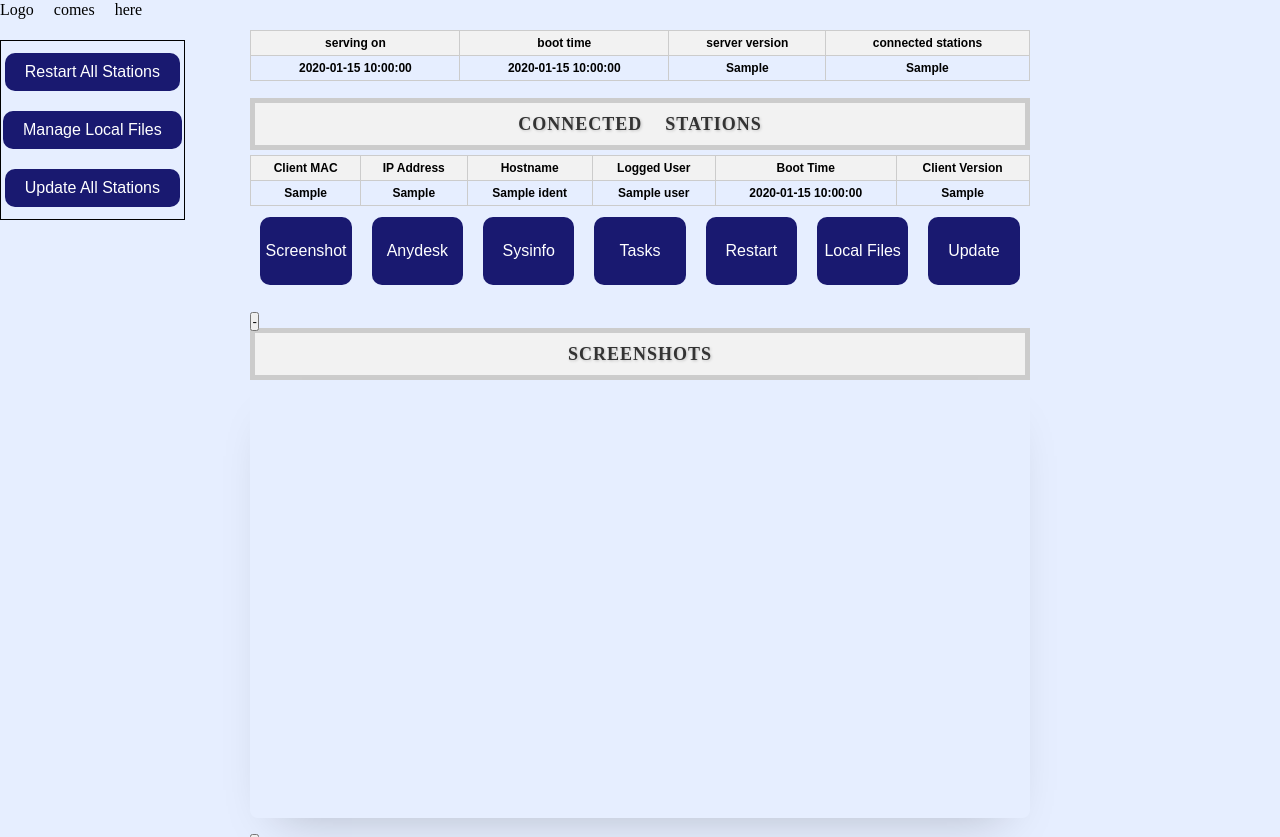
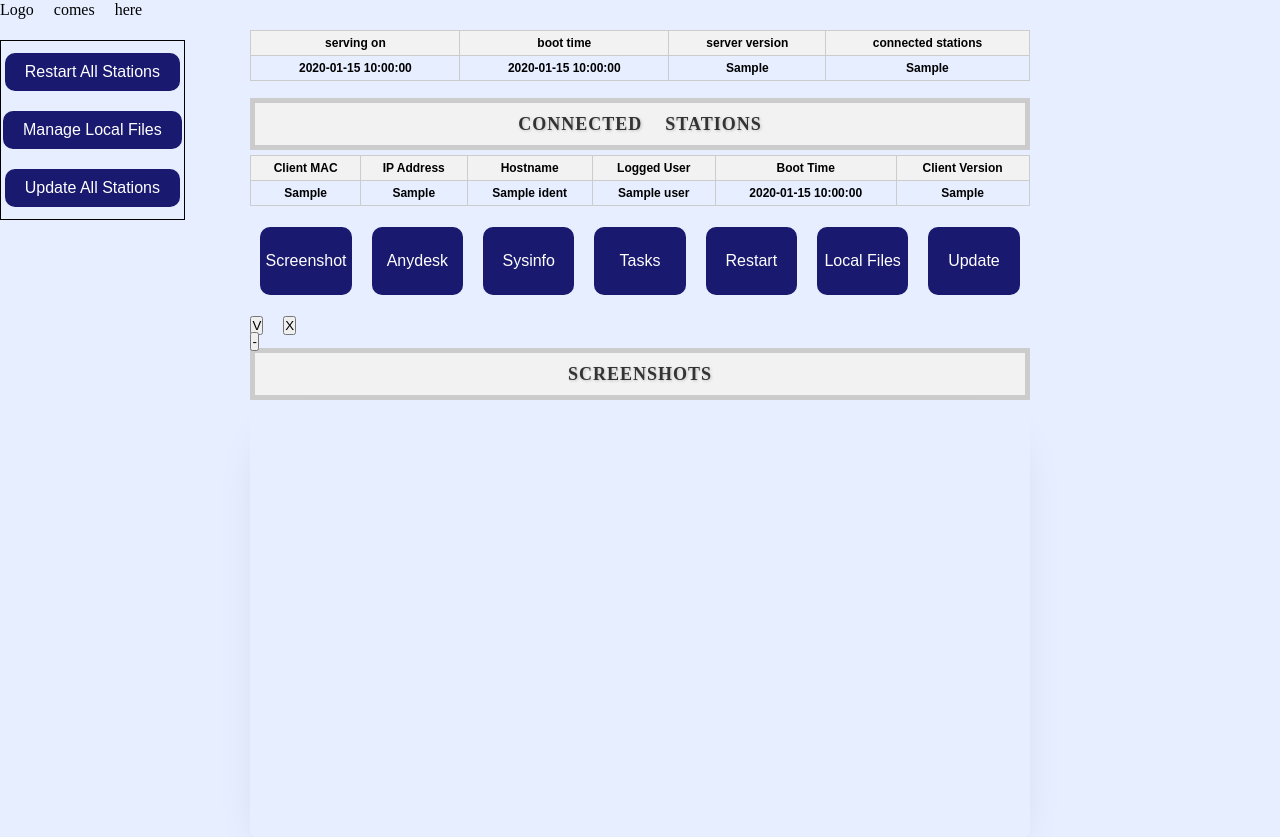
Before and after one commit to GShwartz/HandsOff-WEB, a Python web app: template templates/index.html in a window 1280 px wide. Shown: the top 837 px of the page. Run offline with Jinja, Linux system fonts and the light colour scheme; the template is opened without the code that fills it: most values are stand-ins (such as "Sample title", 1, 10 or a date in 2020).

Commit message:
Add files via upload

```diff
--- a/templates/index.html
+++ b/templates/index.html
@@ -83,8 +83,15 @@
 				<button id="restart" class="button" data-action="restart">Restart</button>
 				<button class="button" data-action="local">Local Files</button>
 				<button id="update" class="button" data-action="update">Update</button>
-				<script type="module" src="{{ url_for('static', filename='controller.js') }}" defer></script>
-			</div>
+			  </div>
+
+			  <div class="confirmation-container">
+				<div class="confirmation-content">
+				  <button class="confirm-button">V</button>
+				  <button class="cancel-button">X</button>
+				</div>
+			  </div>
+			<script src="{{ url_for('static', filename='controller.js') }}" defer></script>
 		</div>
 
 		<div class="Screenshots">
```
